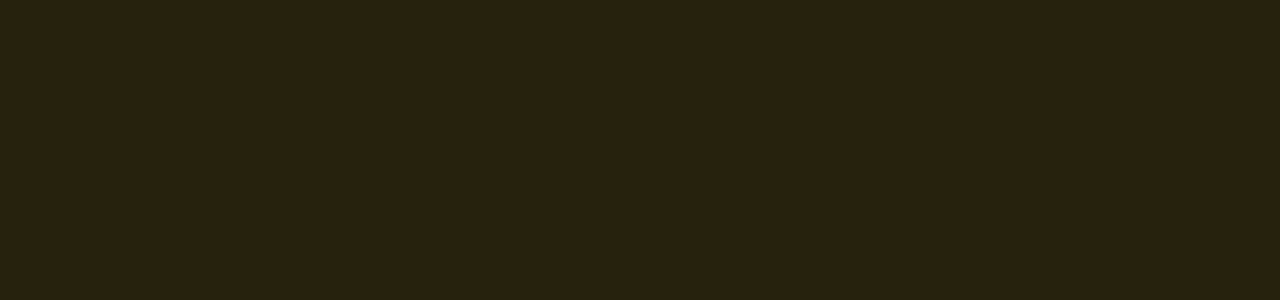
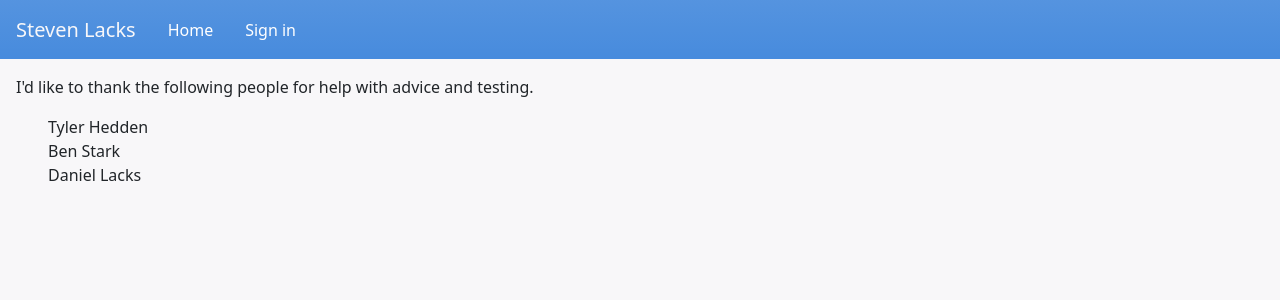
Before and after one commit to snlacks/wwwstevenlackscom, a React (Create React App) app: page /thanks in a window 1280 px wide. Before the commit this address had no page. Shown: the top 300 px of the page. Built offline with nearby package versions, Linux system fonts and the light colour scheme.

Commit message:
adds bootstrap

```diff
--- a/package.json
+++ b/package.json
@@ -13,11 +13,15 @@
     "@types/react-router": "^5.1.17",
     "@types/react-router-dom": "^5.3.2",
     "@types/styled-components": "^5.1.19",
+    "bootstrap": "5.1.3",
     "react": "^17.0.2",
+    "react-bootstrap": "^2.1.0",
+    "react-bootstrap-icons": "^1.7.2",
     "react-dom": "^17.0.2",
     "react-router": "^6.2.1",
     "react-router-dom": "^6.2.1",
     "react-scripts": "5.0.0",
+    "sass": "^1.47.0",
     "styled-components": "^5.3.3",
     "typescript": "^4.5.4",
     "web-vitals": "^2.1.3"
--- a/src/App.tsx
+++ b/src/App.tsx
@@ -1,71 +1,33 @@
-import React, { useCallback } from "react";
+import React from "react";
+import { Container, Row } from "react-bootstrap";
 import { BrowserRouter, Routes, Route } from "react-router-dom";
 import styled from "styled-components/macro";
 import { Home } from "./Home";
-import { LoginControls } from "./LoginControls";
+import { Login } from "./Login";
+import { NavigationBar } from "./NavigationBar";
+import { Thanks } from "./Thanks";
 import { UserContext, UserHelper, userHelper } from "./UserContext";
 
-const Grid = styled.div`
-  display: grid;
-  width: 100%;
-  grid-template-columns: 160px 1fr 200px;
-  grid-template-rows: 45px calc(100vh - 45px);
-  grid-template-areas: "header spacer signin" "body body body";
-  align-items: stretch;
+type AppProps = { userHelper: UserHelper };
 
-  .header {
-    grid-area: header;
-    > div {
-      align-self: center;
-    }
-  }
-
-  .body {
-    grid-area: body;
-    padding: 0 var(--half-spacing-px);
-  }
-
-  .header,
-  .spacer,
-  .signin {
-    display: grid;
-  }
-
-  .header,
-  .spacer,
-  .signin {
-    background-color: var(--dark-background);
-    padding: var(--half-spacing-px);
-  }
-
-  .signin {
-    grid-area: signin;
-    align-content: center;
-    justify-items: stretch;
-    align-items: stretch;
-  }
+const SContainer = styled(Container)`
+  margin: 1rem 1rem 0;
 `;
-
-type AppProps = { userHelper: UserHelper };
 
 function App({ userHelper }: AppProps) {
   return (
     <UserContext.Provider value={userHelper}>
       <BrowserRouter>
-        <Grid>
-          <div className="header">
-            <div>Steven Lacks</div>
-          </div>
-          <div className="signin">
-            <LoginControls />
-          </div>
-          <div className="spacer" />
-          <div className="body">
+        <NavigationBar />
+        <SContainer>
+          <Row>
             <Routes>
               <Route path="/" element={<Home />} />
+              <Route path="/login" element={<Login />}></Route>
+              <Route path="/thanks" element={<Thanks />}></Route>
             </Routes>
-          </div>
-        </Grid>
+          </Row>
+        </SContainer>
       </BrowserRouter>
     </UserContext.Provider>
   );
--- /dev/null
+++ b/src/Login.tsx
@@ -0,0 +1,4 @@
+import React from "react";
+import { LoginControls } from "./LoginControls";
+
+export const Login = () => <LoginControls />;
--- a/src/LoginControls.tsx
+++ b/src/LoginControls.tsx
@@ -1,5 +1,6 @@
 import React, { useEffect } from "react";
 import { useContext, useState } from "react";
+import { Card, Col, Row } from "react-bootstrap";
 import styled from "styled-components/macro";
 import { Conditional } from "./Conditional";
 import { UserContext } from "./UserContext";
@@ -7,16 +8,28 @@ import { UserContext } from "./UserContext";
 declare const gapi: any;
 declare const onGoogleSignIn: any;
 
-const buttonWidth = 192;
+const buttonWidth = 184;
 
 const LogOutButton = styled.button`
+  margin-left: 12px;
+  display: inline-block;
   background-color: white;
+  font-family: Roboto, arial, sans-serif;
+  font-size: 13px;
+  line-height: 34px;
+  letter-spacing: 0.21px;
+  width: ${buttonWidth}px;
+  font-weight: 500;
   border-radius: 1px;
   border: none;
   height: 36px;
   color: #757575;
-  box-shadow: 0 var(--half-spacing-px) var(--default-spacing-px) 0
-    rgb(0 0 0 / 25%);
+  box-shadow: 0 4px 8px 0 rgb(0 0 0 / 25%);
+  &:active,
+  &:hover,
+  &:focus {
+    box-shadow: 0 0 3px 3px rgb(66 133 244 / 30%);
+  }
 `;
 
 const Error = styled.div`
@@ -53,23 +66,32 @@ export const LoginControls = () => {
       mounted = false;
     };
   }, [setError]);
+
   return (
-    <>
+    <Card>
       <Conditional condition={!userHelper.isLoggedIn}>
+        <Card.Body>
           <div id="my-signin2">Sign In</div>
+          <p>
+            This site is invitation only, if you weren't invited, this login
+            won't work.
+          </p>
+        </Card.Body>
       </Conditional>
       <Conditional condition={userHelper.isLoggedIn}>
+        <Card.Body>
           <LogOutButton
             onClick={() =>
               userHelper.signOut(() => setError("Unable to log out."))
             }
           >
-          Sign Out
+            Click Here to Log Out
           </LogOutButton>
+        </Card.Body>
       </Conditional>
       <Conditional condition={!!error}>
         <Error>{error}</Error>
       </Conditional>
-    </>
+    </Card>
   );
 };
--- /dev/null
+++ b/src/NavigationBar.tsx
@@ -0,0 +1,43 @@
+import React, { useContext } from "react";
+import { Nav, Navbar } from "react-bootstrap";
+import { useLocation } from "react-router";
+import styled from "styled-components/macro";
+import { Conditional } from "./Conditional";
+import { UserContext } from "./UserContext";
+
+const SNavbar = styled(Navbar)({
+  "& .navbar-brand": {
+    marginLeft: "1rem",
+  },
+  "& .nav-link": {
+    color: "#fff",
+  },
+});
+
+const paths = {
+  home: "/",
+  login: "/login",
+};
+
+export const NavigationBar = () => {
+  const { pathname } = useLocation();
+  const { isLoggedIn } = useContext(UserContext);
+  return (
+    <>
+      <SNavbar bg="primary" variant="dark">
+        <Navbar.Brand href="/">Steven Lacks</Navbar.Brand>
+        <Navbar.Collapse>
+          <Conditional condition={!pathname.match(/\/$/)}>
+            <Nav.Link href={paths.home}>Home</Nav.Link>
+          </Conditional>
+          <Conditional condition={!pathname.match("login") && !isLoggedIn}>
+            <Nav.Link href={paths.login}>Sign in</Nav.Link>
+          </Conditional>
+          <Conditional condition={!pathname.match("login") && isLoggedIn}>
+            <Nav.Link href={paths.login}>Log out</Nav.Link>
+          </Conditional>
+        </Navbar.Collapse>
+      </SNavbar>
+    </>
+  );
+};
--- /dev/null
+++ b/src/Thanks.tsx
@@ -0,0 +1,19 @@
+import React from "react";
+import styled from "styled-components/macro";
+
+const StyledList = styled.ul`
+  list-style: none;
+`;
+
+export const Thanks = () => (
+  <>
+    <p>
+      I'd like to thank the following people for help with advice and testing.
+    </p>
+    <StyledList>
+      <li>Tyler Hedden</li>
+      <li>Ben Stark</li>
+      <li>Daniel Lacks</li>
+    </StyledList>
+  </>
+);
--- a/src/index.css
+++ /dev/null
@@ -1,164 +0,0 @@
-:root {
-  --default-spacing-int: 8;
-  --default-spacing-px: 8px;
-  --half-spacing-px: calc(var(--default-spacing-px) / 2);
-
-  --gray-50: #f3f3f2;
-  --gray-100: #e7e6e4;
-  --gray-200: #cececa;
-  --gray-300: #b6b5af;
-  --gray-400: #9d9c95;
-  --gray-500: #85837a;
-  --gray-600: #6a6962;
-  --gray-700: #504f49;
-  --gray-800: #353531;
-  --gray-900: #1b1a18;
-
-  --light-text-over-dark: var(--gray-100);
-  --light-text-over-light: var(--gray-700);
-  --dark-text-over-dark: var(--gray-400);
-  --dark-text-over-light: var(--gray-900);
-
-  --yellow-50: #f8f6ec;
-  --yellow-100: #f2eed9;
-  --yellow-200: #e4ddb4;
-  --yellow-300: #d7cc8e;
-  --yellow-400: #cabb68;
-  --yellow-500: #bca943;
-  --yellow-600: #978835;
-  --yellow-700: #716628;
-  --yellow-800: #4b441b;
-  --yellow-900: #26220d;
-
-  --light-background: var(--yellow-100);
-  --darker-background: var(--yellow-900);
-  --dark-background: var(--yellow-800);
-
-  --lime-50: #f4f8ec;
-  --lime-100: #e9f2d9;
-  --lime-200: #d3e4b4;
-  --lime-300: #bdd78e;
-  --lime-400: #a8ca68;
-  --lime-500: #92bc43;
-  --lime-600: #759735;
-  --lime-700: #577128;
-  --lime-800: #3a4b1b;
-  --lime-900: #1d260d;
-
-  --green-50: #eef8ec;
-  --green-100: #ddf2d9;
-  --green-200: #bbe4b4;
-  --green-300: #99d78e;
-  --green-400: #77ca68;
-  --green-500: #56bc43;
-  --green-600: #449735;
-  --green-700: #337128;
-  --green-800: #224b1b;
-  --green-900: #11260d;
-
-  --teal-50: #ecf8f0;
-  --teal-100: #d9f2e2;
-  --teal-200: #b4e4c5;
-  --teal-300: #8ed7a8;
-  --teal-400: #68ca8a;
-  --teal-500: #43bc6d;
-  --teal-600: #359757;
-  --teal-700: #287142;
-  --teal-800: #1b4b2c;
-  --teal-900: #0d2616;
-
-  --cyan-50: #ecf8f6;
-  --cyan-100: #d9f2ee;
-  --cyan-200: #b4e4dd;
-  --cyan-300: #8ed7cc;
-  --cyan-400: #68cabb;
-  --cyan-500: #43bca9;
-  --cyan-600: #359788;
-  --cyan-700: #287166;
-  --cyan-800: #1b4b44;
-  --cyan-900: #0d2622;
-
-  --blue-50: #ecf4f8;
-  --blue-100: #d9e9f2;
-  --blue-200: #b4d3e4;
-  --blue-300: #8ebdd7;
-  --blue-400: #68a8ca;
-  --blue-500: #4392bc;
-  --blue-600: #357597;
-  --blue-700: #285771;
-  --blue-800: #1b3a4b;
-  --blue-900: #0d1d26;
-
-  --indigo-50: #eceef8;
-  --indigo-100: #d9ddf2;
-  --indigo-200: #b4bbe4;
-  --indigo-300: #8e99d7;
-  --indigo-400: #6877ca;
-  --indigo-500: #4356bc;
-  --indigo-600: #354497;
-  --indigo-700: #283371;
-  --indigo-800: #1b224b;
-  --indigo-900: #0d1126;
-
-  --violet-50: #f0ecf8;
-  --violet-100: #e2d9f2;
-  --violet-200: #c5b4e4;
-  --violet-300: #a88ed7;
-  --violet-400: #8a68ca;
-  --violet-500: #6d43bc;
-  --violet-600: #573597;
-  --violet-700: #422871;
-  --violet-800: #2c1b4b;
-  --violet-900: #160d26;
-
-  --purple-50: #f6ecf8;
-  --purple-100: #eed9f2;
-  --purple-200: #ddb4e4;
-  --purple-300: #cc8ed7;
-  --purple-400: #bb68ca;
-  --purple-500: #a943bc;
-  --purple-600: #883597;
-  --purple-700: #662871;
-  --purple-800: #441b4b;
-  --purple-900: #220d26;
-
-  --pink-50: #f8ecf4;
-  --pink-100: #f2d9e9;
-  --pink-200: #e4b4d3;
-  --pink-300: #d78ebd;
-  --pink-400: #ca68a8;
-  --pink-500: #bc4392;
-  --pink-600: #973575;
-  --pink-700: #712857;
-  --pink-800: #4b1b3a;
-  --pink-900: #260d1d;
-
-  --red-50: #f8ecee;
-  --red-100: #f2d9dd;
-  --red-200: #e4b4bb;
-  --red-300: #d78e99;
-  --red-400: #ca6877;
-  --red-500: #bc4356;
-  --red-600: #973544;
-  --red-700: #712833;
-  --red-800: #4b1b22;
-  --red-900: #260d11;
-
-  --orange-50: #f8f0ec;
-  --orange-100: #f2e2d9;
-  --orange-200: #e4c5b4;
-  --orange-300: #d7a88e;
-  --orange-400: #ca8a68;
-  --orange-500: #bc6d43;
-  --orange-600: #975735;
-  --orange-700: #714228;
-  --orange-800: #4b2c1b;
-  --orange-900: #26160d;
-}
-
-body {
-  margin: 0;
-  font-family: Verdana;
-  background: var(--darker-background);
-  color: var(--light-text-over-dark);
-}
--- /dev/null
+++ b/src/index.scss
@@ -0,0 +1,37 @@
+$enable-grid-classes: false;
+$primary: #478bdd;
+$blue: $primary;
+$secondary: #9f92ac;
+$muddy: $secondary;
+$success: #47dd47;
+$green: $success;
+$danger: #dd4747;
+$info: #0dcaf0;
+$warning: #d6dd47;
+$purple: #8747dd;
+$violet: #7447dd;
+$pink: #d247dd;
+$orange: #dd9d47;
+$lemonlime: #9add47;
+$tealish: #47ddd2;
+$white: #f8f7f9;
+$light: #f8f7f9;
+$dark: #120f14;
+$enable-gradients: true;
+$spacer: 1.2rem;
+$border-width: 1px;
+$btn-border-radius: 0;
+$border-radius: 0;
+$border-radius-sm: 0;
+$border-radius-lg: 0;
+$border-radius-pill: 50rem;
+
+/*! Import Bootstrap 5 variables */
+$gradient: linear-gradient(180deg, rgba($white, 0.08), rgba($white, 0));
+$popover-bg: $white;
+$popover-header-bg: shade-color($popover-bg, 2%);
+
+// Add SASS theme customizations here..
+@import "~bootstrap/scss/bootstrap";
+/*! `Custom` Bootstrap 5 theme */
+@import url(https://cdnjs.cloudflare.com/ajax/libs/simple-line-icons/2.4.1/css/simple-line-icons.css);
```
Also changed, not shown: src/index.tsx (+6 -6 lines), 1 other file (tests, documents, lock files or other folders). Lines whose indentation alone changed are shown as unchanged.
